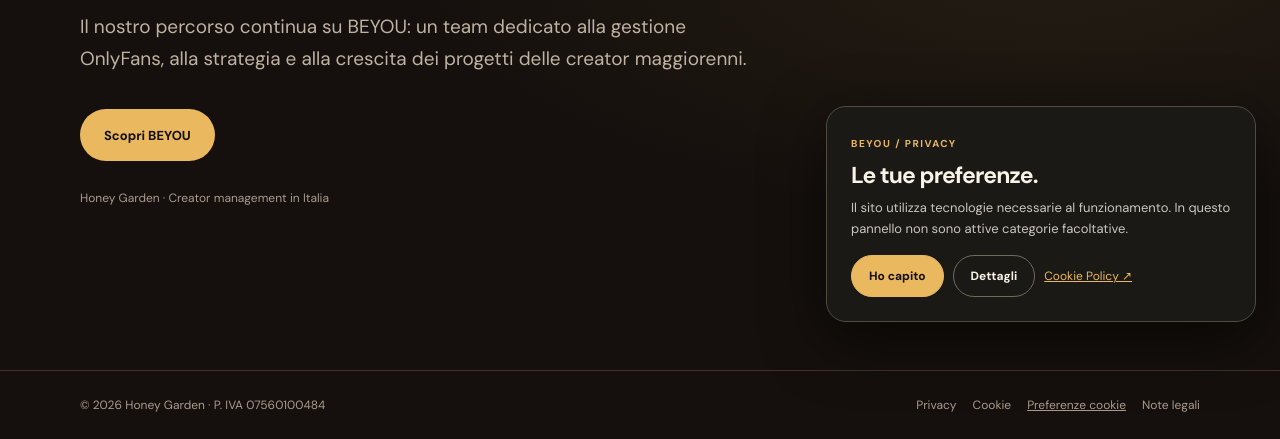
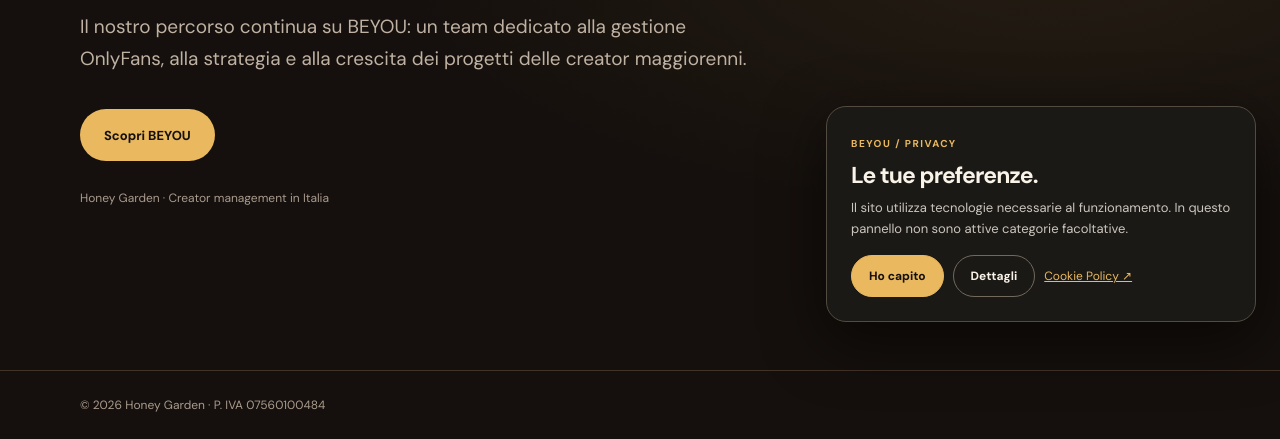
Before and after one commit to LerioRMG/honeygarden-site, a plain HTML site: page index.html in a window 1280 px wide. Shown: the part 454-893 px from the top of the page. Drawn offline with Linux system fonts and the light colour scheme.

Commit message:
Semplifica footer Honey Garden

```diff
--- a/index.html
+++ b/index.html
@@ -62,7 +62,7 @@ footer{border-top:1px solid var(--line)}
 <div class="actions"><a class="button" href="https://thisisbeyou.com/">Scopri BEYOU</a></div>
 <p class="note">Honey Garden · Creator management in Italia</p>
 </div></div></section></main>
-<footer><div class="wrap footer-inner"><span>© 2026 Honey Garden · P. IVA 07560100484</span><div class="footer-links"><a href="/privacy/">Privacy</a><a href="/cookie/">Cookie</a><a href="/note-legali/">Note legali</a></div></div></footer>
+<footer><div class="wrap footer-inner"><span>© 2026 Honey Garden · P. IVA 07560100484</span></div></footer>
 <script defer src="/cookie-notice.js?v=hg-gold"></script><script defer src="/beyou-contact-widget.js?v=hg-gold"></script>
 </body>
 </html>
```
